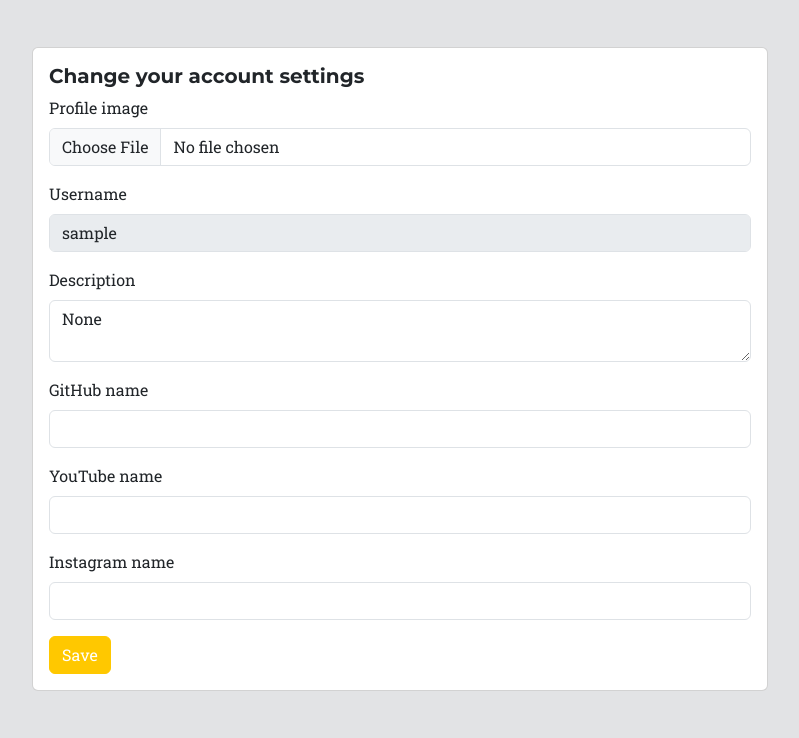
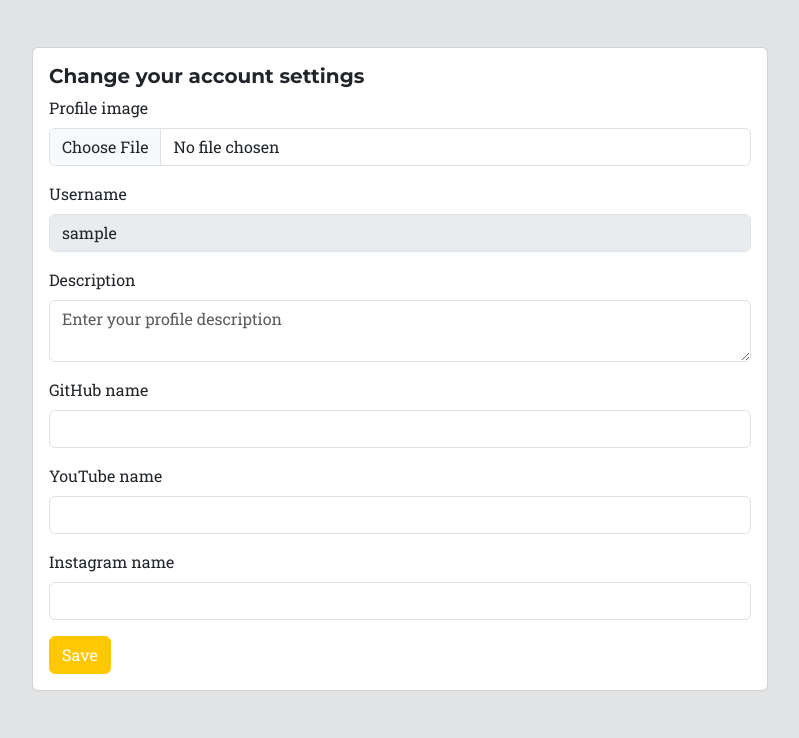
Before and after one commit to Indystrycc/OpenRoboticPlatform-website, a Flask app: page /accountsettings in a window 1280 px wide. Shown: the part 241-979 px from the top of the page, without its empty margins (240-1039 px from the left). Run offline with Flask 3, Linux system fonts and the light colour scheme; the visitor is signed in with stand-in values (Sample User, id 1); data comes from the database, SQL or seed files in the repository; some libraries are stand-ins or nearby versions.

Commit message:
Account settings changes

```diff
--- a/website/templates/accountsettings.html
+++ b/website/templates/accountsettings.html
@@ -15,31 +15,36 @@
                 <div class="card">
                     <div class="card-body">
                         <h5 class="card-title">Change your account settings</h5>
-                        <form method="POST" enctype="multipart/form-data">
+                        <form method="POST" enctype="multipart/form-data" class="needs-validation" novalidate>
                             <div class="mb-3">
                                 <label for="image" class="form-label">Profile image</label>
-                                <input type="file" class="form-control" id="image" name="image" accept="{{ image_types|join(', ') }}">
+                                <input type="file" class="form-control" id="image" name="image" accept="{{ image_types|join(', ') }}" data-max-size="5M" data-feedback="profileImageFeedback">
+                                <div class="invalid-feedback" id="profileImageFeedback">Image too large</div>
                                 <div id="image-preview"></div>
                             </div>
                             <div class="mb-3">
                                 <label for="name" class="form-label">Username</label>
-                                <input type="text" class="form-control" id="name" name="name" value="{{user.username}}" maxlength="80" disabled="disabled">
+                                <input type="text" class="form-control" id="name" name="name" value="{{user.username}}" disabled readonly>
                             </div>
                             <div class="mb-3">
                                 <label for="description" class="form-label">Description</label>
-                                <textarea class="form-control" id="description" name="description" placeholder="Enter the part description" maxlength="500">{{user.description}}</textarea>
+                                <textarea class="form-control" id="description" name="description" placeholder="Enter your profile description" maxlength="500">{{user.description if user.description else ''}}</textarea>
+                                <div class="invalid-feedback">Maximum description length is 500 characters</div>
                             </div>
                             <div class="mb-3">
                                 <label for="name_github" class="form-label">GitHub name</label>
                                 <input type="text" class="form-control" id="name_github" name="name_github" value="{{user.name_github if user.name_github else ''}}" maxlength="100">
+                                <div class="invalid-feedback">Maximum username length is 100 characters</div>
                             </div>
                             <div class="mb-3">
                                 <label for="name_youtube" class="form-label">YouTube name</label>
                                 <input type="text" class="form-control" id="name_youtube" name="name_youtube" value="{{user.name_youtube if user.name_youtube else ''}}" maxlength="100">
+                                <div class="invalid-feedback">Maximum username length is 100 characters</div>
                             </div>
                             <div class="mb-3">
                                 <label for="name_instagram" class="form-label">Instagram name</label>
                                 <input type="text" class="form-control" id="name_instagram" name="name_instagram" value="{{user.name_instagram if user.name_instagram else ''}}" maxlength="100">
+                                <div class="invalid-feedback">Maximum username length is 100 characters</div>
                             </div>
                             <button type="submit" class="btn btn-primary">Save</button>
                         </form>
@@ -51,4 +56,5 @@
 </section>
 
 <script src="{{ url_for('static', filename='js/image-preview.js') }}" type="module"></script>
+<script src="{{ url_for('static', filename='js/bootstrap-form-validation.js') }}" type="module"></script>
 {% endblock %}
--- a/website/views.py
+++ b/website/views.py
@@ -113,12 +113,14 @@ def account():
 @login_required
 def accountsettings():
     if request.method == "POST":
+        previous_image = None
+        new_image = None
         image = request.files.get("image")
         description = clean(request.form.get("description"))
         link_github = clean(request.form.get("name_github"))
         link_youtube = clean(request.form.get("name_youtube"))
         link_instagram = clean(request.form.get("name_instagram"))
-        current_user.description = description[:75]
+        current_user.description = description
         current_user.name_github = link_github
         current_user.name_youtube = link_youtube
         current_user.name_instagram = link_instagram
@@ -129,12 +131,25 @@ def accountsettings():
             and mimetypes.guess_type(image.filename)[0] in ALLOWED_IMAGE_MIME
         ):
             previous_image = current_user.image
-            current_user.image = save_profile_image(image, current_user.username)
+            new_image, image_path = save_profile_image(image, current_user.username)
+            if os.path.getsize(image_path) > 5 * 1024 * 1024:
+                delete_profile_image(new_image)
+                db.session.rollback()
+                flash("The image is too large", "error")
+                return redirect(url_for("views.accountsettings"))
+            current_user.image = new_image
 
-            if previous_image:
-                delete_profile_image(previous_image)
+        try:
+            db.session.commit()
+        except:
+            if new_image:
+                delete_profile_image(new_image)
+            flash("One of the inputs was too long.", "error")
+            return redirect(url_for("views.accountsettings"))
 
-        db.session.commit()
+        if previous_image:
+            delete_profile_image(previous_image)
+
         message = Markup(
             'Settings saved! <a href="/account" class="link-success">Go to your account.</a>'
         )
@@ -236,7 +251,7 @@ def addPart():
         if os.path.getsize(image_path) > 5 * 1024 * 1024:
             delete_part_uploads(part.id, current_user.username)
             db.session.rollback()
-            flash(f"The image is too large.")
+            flash(f"The image is too large.", "error")
             return redirect(url_for("views.addPart"))
         part.image = image_filename
 
@@ -250,7 +265,7 @@ def addPart():
             if os.path.getsize(file_path) > 10 * 1024 * 1024:
                 delete_part_uploads(part.id, current_user.username)
                 db.session.rollback()
-                flash(f"File {file.filename} is too large.")
+                flash(f"File {file.filename} is too large.", "error")
                 return redirect(url_for("views.addPart"))
             part.file_name = file_filename
             db_file = File(part_id=part.id, file_name=file_filename)
@@ -330,7 +345,7 @@ def save_profile_image(image, username):
     save_path = os.path.join(upload_folder, filename)
     image.save(save_path)
 
-    return filename
+    return filename, save_path
 
 
 def delete_profile_image(filename: str):
```
Also changed, not shown: 1 other file.
